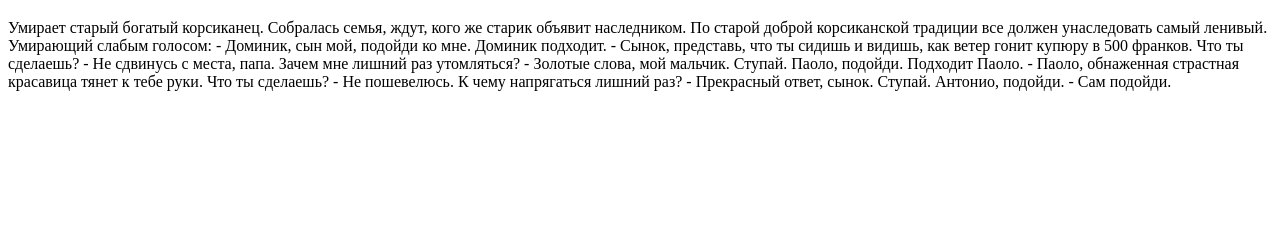
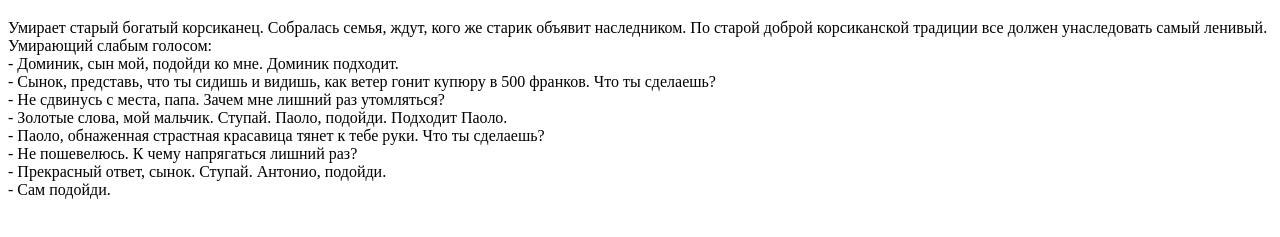
Before and after one commit to strickey/strickey.github.io, a plain HTML site: page index.html in a window 1280 px wide. Shown: the part 61-298 px from the top of the page. Drawn offline with Linux system fonts and the light colour scheme.

Commit message:
Update index.html

```diff
--- a/index.html
+++ b/index.html
@@ -6,15 +6,15 @@
 </head>
 <body>
   <h1>Algocode Industries: Бесплатные курсы анекдотов</h1>
-  <p>Умирает старый богатый корсиканец. Собралась семья, ждут, кого же старик объявит наследником. По старой доброй корсиканской традиции все должен унаследовать самый ленивый.
-Умирающий слабым голосом:
-- Доминик, сын мой, подойди ко мне. Доминик подходит.
-- Сынок, представь, что ты сидишь и видишь, как ветер гонит купюру в 500 франков. Что ты сделаешь?
-- Не сдвинусь с места, папа. Зачем мне лишний раз утомляться?
-- Золотые слова, мой мальчик. Ступай. Паоло, подойди. Подходит Паоло.
-- Паоло, обнаженная страстная красавица тянет к тебе руки. Что ты сделаешь?
-- Не пошевелюсь. К чему напрягаться лишний раз?
-- Прекрасный ответ, сынок. Ступай. Антонио, подойди.
+  <p>Умирает старый богатый корсиканец. Собралась семья, ждут, кого же старик объявит наследником. По старой доброй корсиканской традиции все должен унаследовать самый ленивый.<br>
+Умирающий слабым голосом:<br>
+- Доминик, сын мой, подойди ко мне. Доминик подходит. <br>
+- Сынок, представь, что ты сидишь и видишь, как ветер гонит купюру в 500 франков. Что ты сделаешь? <br>
+- Не сдвинусь с места, папа. Зачем мне лишний раз утомляться? <br>
+- Золотые слова, мой мальчик. Ступай. Паоло, подойди. Подходит Паоло. <br>
+- Паоло, обнаженная страстная красавица тянет к тебе руки. Что ты сделаешь? <br>
+- Не пошевелюсь. К чему напрягаться лишний раз? <br>
+- Прекрасный ответ, сынок. Ступай. Антонио, подойди. <br>
 - Сам подойди.</p>
 </body>
 </html>
```
